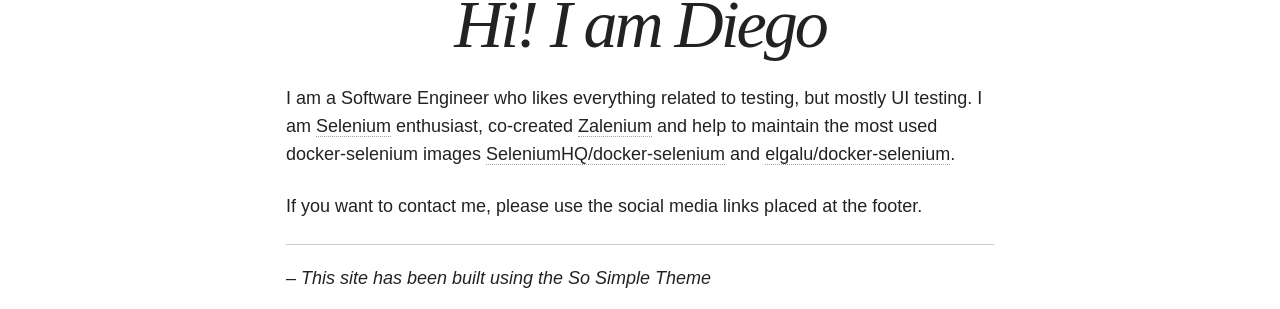
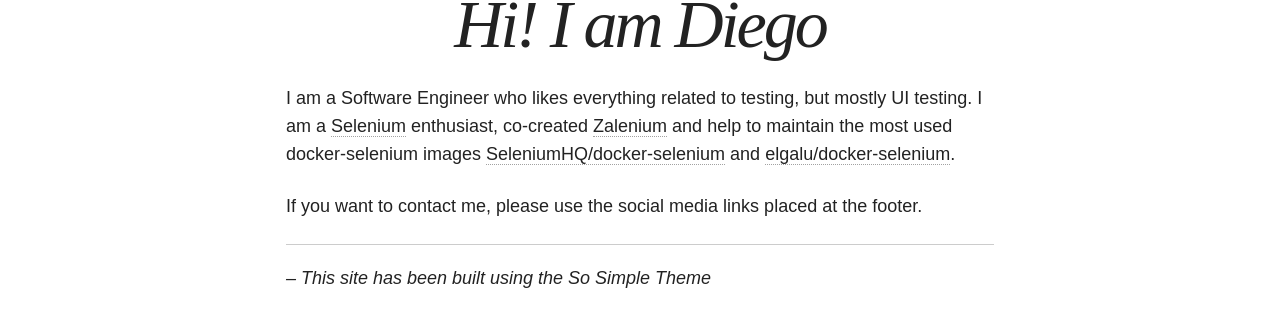
Before and after one commit to diemol/diemol.github.io, a Jekyll site: the page built from about/index.md, in a window 1280 px wide. Shown: the part 751-1060 px from the top of the page. Built offline with Jekyll 4.4.1, drawn with Linux system fonts in a browser that asks for light colours; nearby versions of some CDN libraries.

Commit message:
Simple wording change

```diff
--- a/about/index.md
+++ b/about/index.md
@@ -7,7 +7,7 @@
   feature: about-background.jpg
 ---
 
-I am a Software Engineer who likes everything related to testing, but mostly UI testing. I am [Selenium](http://www.seleniumhq.org/)
+I am a Software Engineer who likes everything related to testing, but mostly UI testing. I am a [Selenium](http://www.seleniumhq.org/)
 enthusiast, co-created [Zalenium](https://zalando.github.io/zalenium) and help to maintain the most used docker-selenium
 images [SeleniumHQ/docker-selenium](https://github.com/seleniumhq/docker-selenium) and [elgalu/docker-selenium](https://github.com/elgalu/docker-selenium).
 
```
